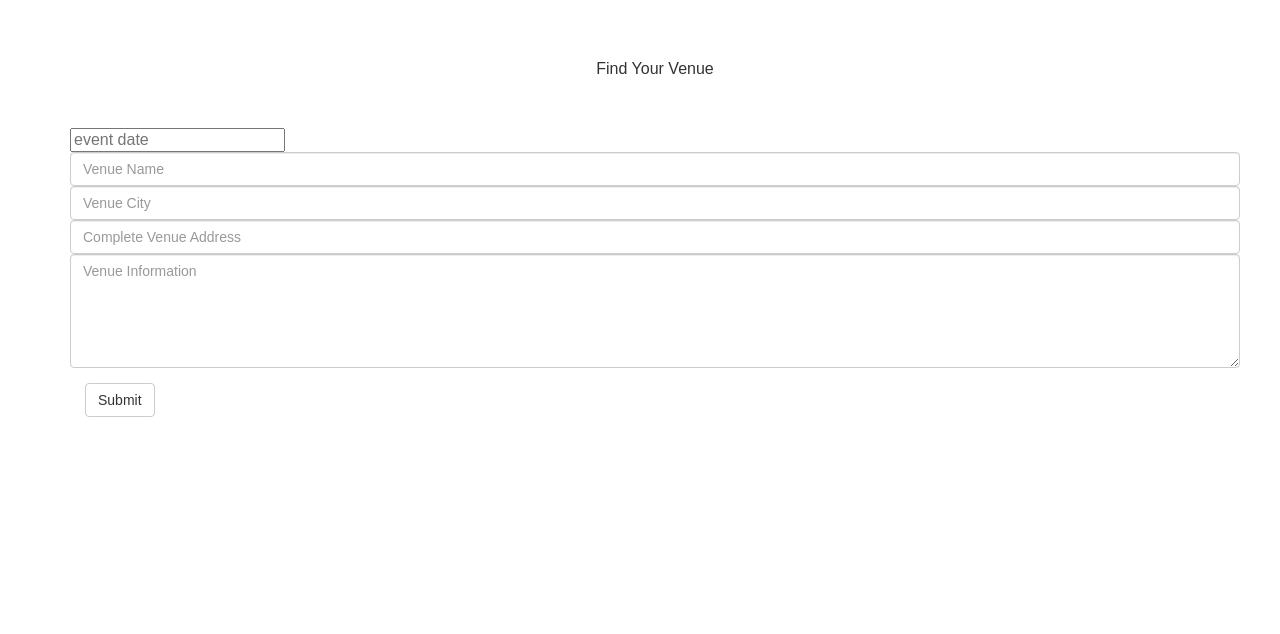
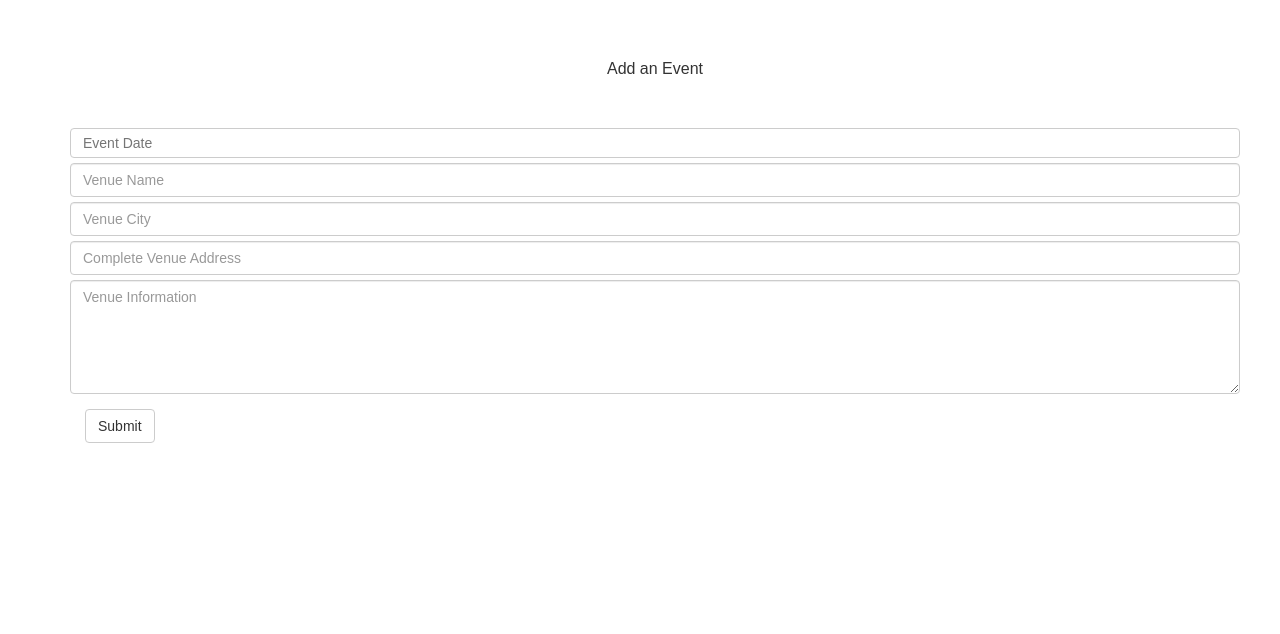
Before and after one commit to brusinow/project-2, a Node server app: page /new-event in a window 1280 px wide. Shown: the top 634 px of the page. Run offline with Node 20, Linux system fonts and the light colour scheme; some libraries are stand-ins or nearby versions.

Commit message:
add event form working properly

```diff
--- a/index.js
+++ b/index.js
@@ -49,7 +49,7 @@ app.get('/', function(req, res){
 
 app.get('/settings', function(req, res){
   if(req.currentUser) {
-  res.render('settings');
+  res.render('settings', {alerts: req.flash()});
 } else {
     req.flash('danger', 'You must be logged in, buddy...');
     res.redirect('/');
@@ -98,7 +98,7 @@ app.get('/today', function(req, res) {
 
 
 app.get('/new-event', function(req, res){
-  res.render('new-event');
+  res.render('new-event', {alerts: req.flash()});
 });
 
 
@@ -124,11 +124,15 @@ app.get('/new-event/result/:id', function(req, res){
 })
 
 app.post('/new-event/result/', function(req, res){
-  console.log(req.body);
-
-  // db.event.create({place_id: id}).then(function(data){
-
-  // })
+  var venueDate = req.body.datepicker;
+  var venueName = req.body.venue;
+  var venueCity = req.body.city;
+  var venueAddress = req.body.address;
+  var venueInfo = req.body.info;
+  db.event.create({date: venueDate, venue: venueName, address: venueAddress, city: venueCity, info: venueInfo}).then(function(data){
+    req.flash('default', 'Your event was created!');
+    res.redirect('/settings')
+  });
 });
 
 
--- a/models/event.js
+++ b/models/event.js
@@ -2,8 +2,9 @@
 module.exports = function(sequelize, DataTypes) {
   var event = sequelize.define('event', {
     date: DataTypes.STRING,
-    name: DataTypes.STRING,
-    formatted_address: DataTypes.STRING,
+    venue: DataTypes.STRING,
+    address: DataTypes.STRING,
+    city: DataTypes.STRING,
     place_id: DataTypes.STRING,
     lat: DataTypes.FLOAT,
     lng: DataTypes.FLOAT,
--- a/static/style.css
+++ b/static/style.css
@@ -143,6 +143,18 @@ body {
   list-style-type: none;
 }
 
+#datepicker {
+  padding: 6px 12px;
+  width: 100%;
+  font-size: 14px;
+  border-radius: 4px;
+  color: #555555;
+  border: 1px solid #cccccc
+}
+
+#add-venue-form input {
+  margin-bottom: 5px;
+}
 /* external css: flickity.css */
 
 * {
--- a/views/new-event.ejs
+++ b/views/new-event.ejs
@@ -5,14 +5,14 @@
 
 
 <div>
-<h2 class="text-center">Find Your Venue</h2>
+<h2 class="text-center">Add an Event</h2>
 </div>
 <div class="row" style="margin-top: 50px">
 
-  <form method="POST" action='/new-event/result' role="form">
+  <form method="POST" id="add-venue-form" action='/new-event/result' role="form">
   <div class="form-group">
     <label class="sr-only" for="datepicker">Date:</label>
-    <input type="text" name="datepicker" id="datepicker" placeholder="event date">
+    <input type="text" name="datepicker" id="datepicker" placeholder="Event Date">
     <label class="sr-only" for="venue-name">Venue Name:</label>
     <input type="text" name="venue" class="form-control" id="venue-name" placeholder="Venue Name">
     <label class="sr-only" for="venue-city">Venue City:</label>
@@ -20,7 +20,7 @@
     <label class="sr-only" for="venue-address">Venue Address:</label>
     <input type="text" name="address" class="form-control" id="venue-address" placeholder="Complete Venue Address">
     <label class="sr-only" for="venue-info">Assorted Information:</label>
-    <textarea class="form-control" rows="5" id="venue-info" placeholder="Venue Information"></textarea>
+    <textarea class="form-control" name="info" rows="5" id="venue-info" placeholder="Venue Information"></textarea>
 </div>
   </div>
   <button type="submit" id="add-venue-btn" class="btn btn-default">Submit</button>
```
Also changed, not shown: migrations/20160424015952-create-event.js (+5 -2 lines), views/new-itin.ejs (+28 -0 lines), views/result.ejs (+6 -5 lines).
